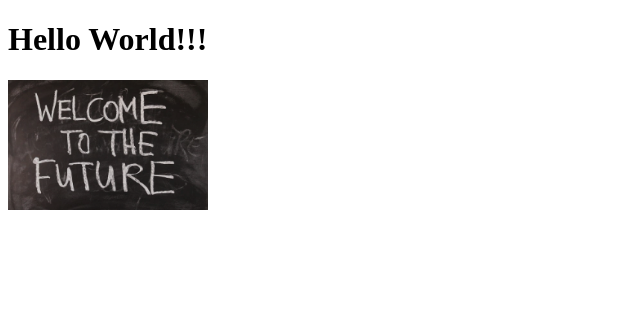
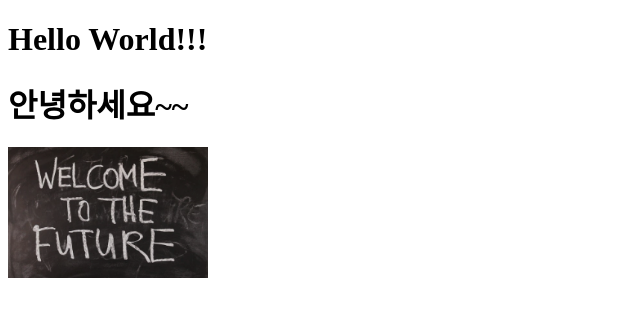
Before and after one commit to jerry10004/2024OSS, a plain HTML site: page index.html in a window 1280 px wide. Shown: the whole page, without its empty margins (0-640 px from the left). Drawn offline with Linux system fonts and the light colour scheme.

Commit message:
update index.html

```diff
--- a/index.html
+++ b/index.html
@@ -7,6 +7,7 @@
 </head>
 <body>
     <h1>Hello World!!!</h1>
+    <h1>안녕하세요~~</h1>
     <img src="img/welcome.png" width="200">
 </body>
 </html>
```
